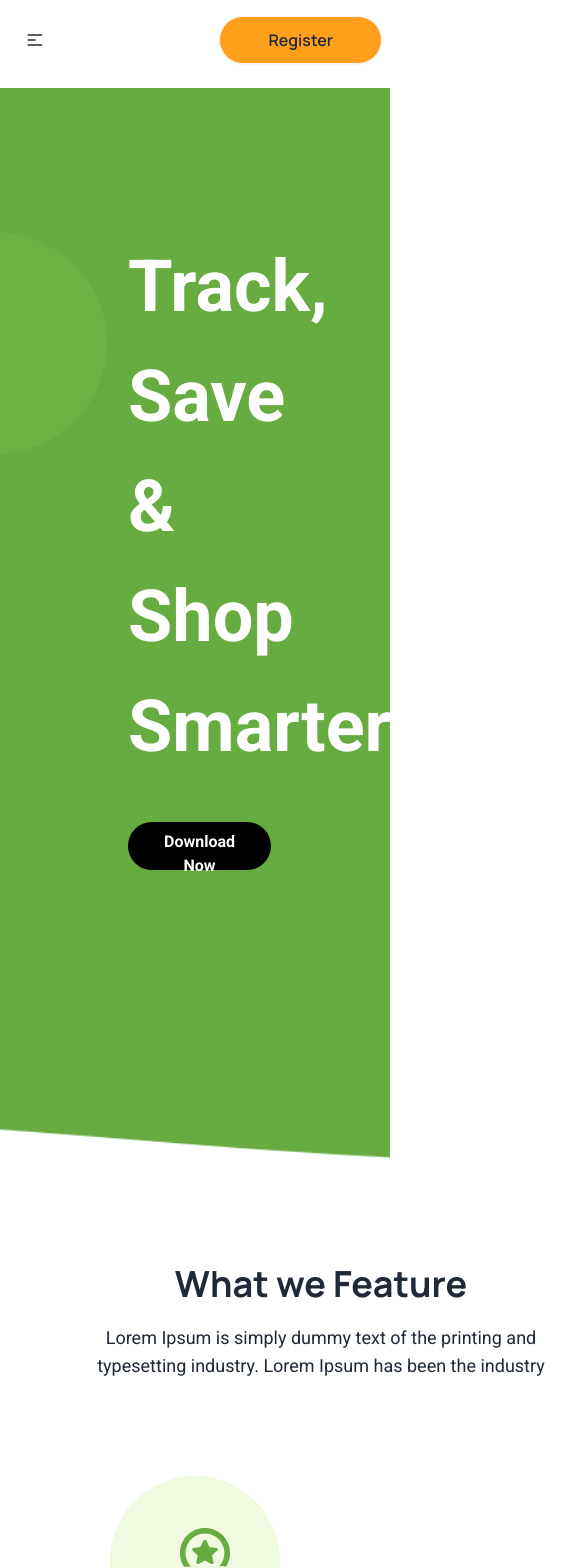
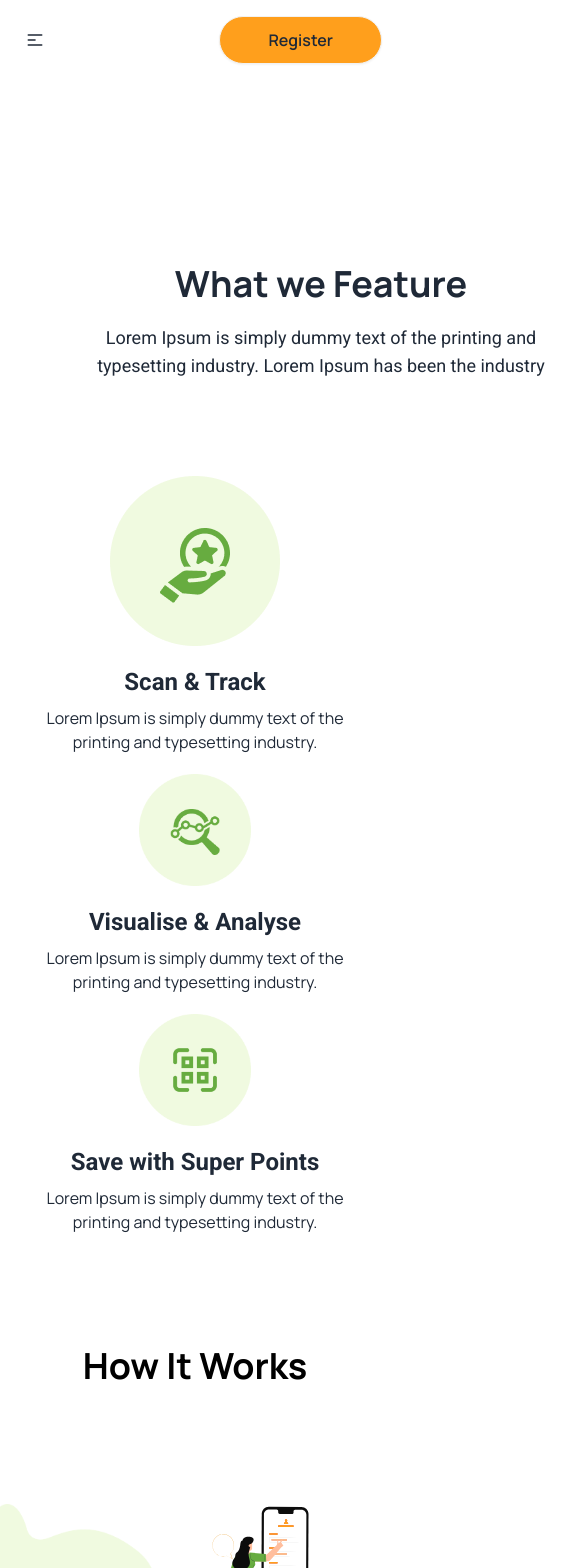
Before and after one commit to Mahmud4M/Task-01, a React (Vite) app: page / in a window 390 px wide. Shown: the top 1568 px of the page, 585 px wide, since content can reach past the window. Built offline with nearby package versions, Linux system fonts and the light colour scheme.

Commit message:
Responsive Complete without Works section

```diff
--- a/package.json
+++ b/package.json
@@ -10,6 +10,7 @@
     "preview": "vite preview"
   },
   "dependencies": {
+    "firebase": "^10.12.4",
     "localforage": "^1.10.0",
     "match-sorter": "^6.3.4",
     "react": "^18.3.1",
--- a/src/Components/Banner/Banner.jsx
+++ b/src/Components/Banner/Banner.jsx
@@ -7,7 +7,7 @@ import shape02 from "../../assets/shape02.png";
 const Banner = () => {
     return (
         <>
-            <div className='w-full bg-center bg-cover bg-no-repeat px-32 py-36 mt-[-5rem]' style={{ backgroundImage: `url(${banner})` }}>
+            <div className='w-full bg-center bg-cover bg-no-repeat lg:px-32 lg:py-36 px-28 py-28 mt-[-5rem]' style={{ backgroundImage: `url(${banner})` }}>
                 <div className="absolute left-0">
                     <img className="w-3/4 h-3/4" src={shape02} alt="Loading" />
                 </div>
--- a/src/Components/Customer/Customer.jsx
+++ b/src/Components/Customer/Customer.jsx
@@ -12,7 +12,7 @@ const Customer = () => {
                 <CommonHead title="Our Happy Customer" descrip="Lorem Ipsum is simply dummy text of the printing and typesetting industry. Lorem Ipsum has been the industry" />
             </div>
 
-            <div className="mt-5 grid lg:grid-cols-4 grid-cols-1 gap-5">
+            <div className="mt-5 grid lg:grid-cols-4 grid-cols-2 gap-5">
                 <div className="mb-2">
                     <img className="" src={custom01} alt="Image Loading..." />
                 </div>
--- a/src/Components/Home.jsx/Home.jsx
+++ b/src/Components/Home.jsx/Home.jsx
@@ -15,7 +15,7 @@ const Home = () => {
                 <title>Home</title>
             </Helmet>
             <div>
-                <Banner />
+                {/* <Banner /> */}
             </div>
             <div className="max-w-screen-xl mx-auto space-y-16 mb-10">
                 <Feature />
--- a/src/Components/Works/Works.jsx
+++ b/src/Components/Works/Works.jsx
@@ -22,7 +22,7 @@ const Works = () => {
         <>
             <div>
                 <div className="text-center mt-28">
-                    <h1 className="text-5xl text-black font-bold">How It Works</h1>
+                    <h1 className="lg:text-5xl text-4xl text-black font-bold">How It Works</h1>
                 </div>
 
                 <div className="mt-28 relative">
```
Also changed, not shown: firebase.config.js (added, +19 -0 lines), firebase.json (added), 2 other files (tests, documents, lock files or other folders).
